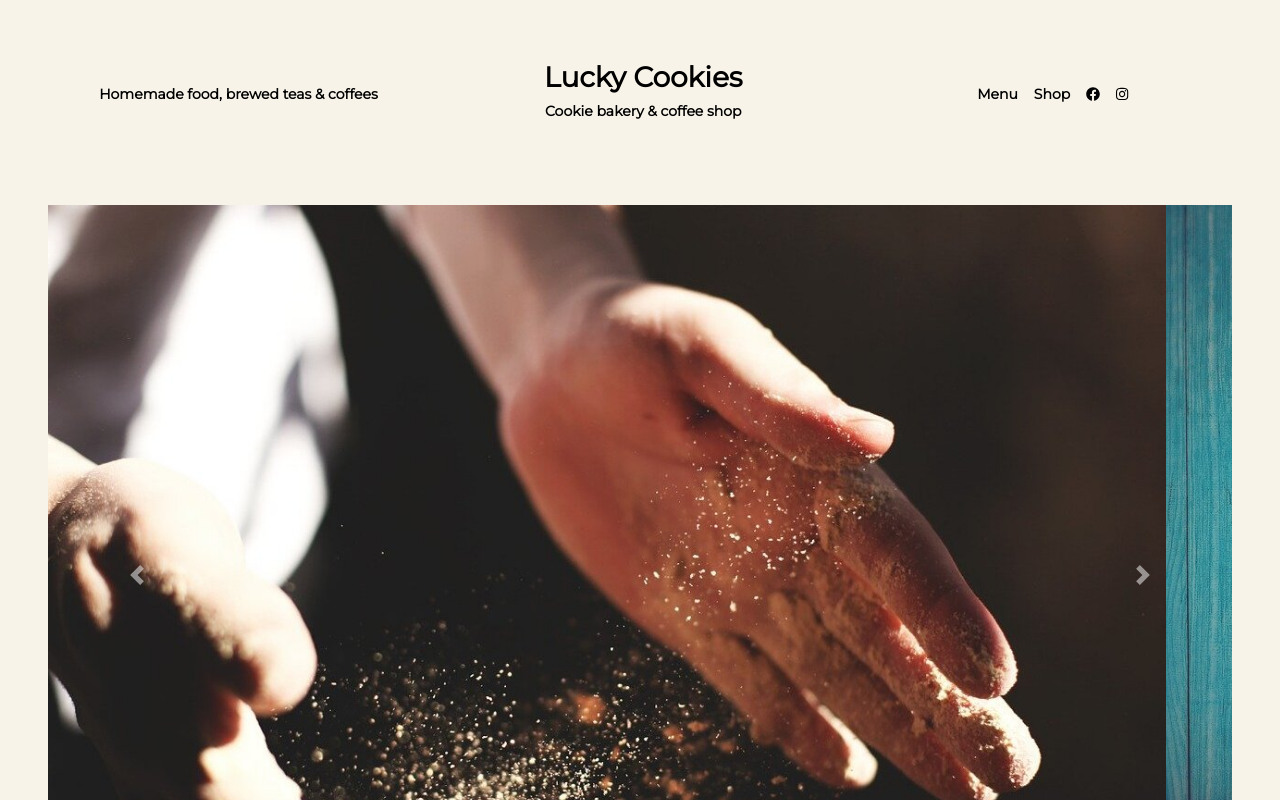
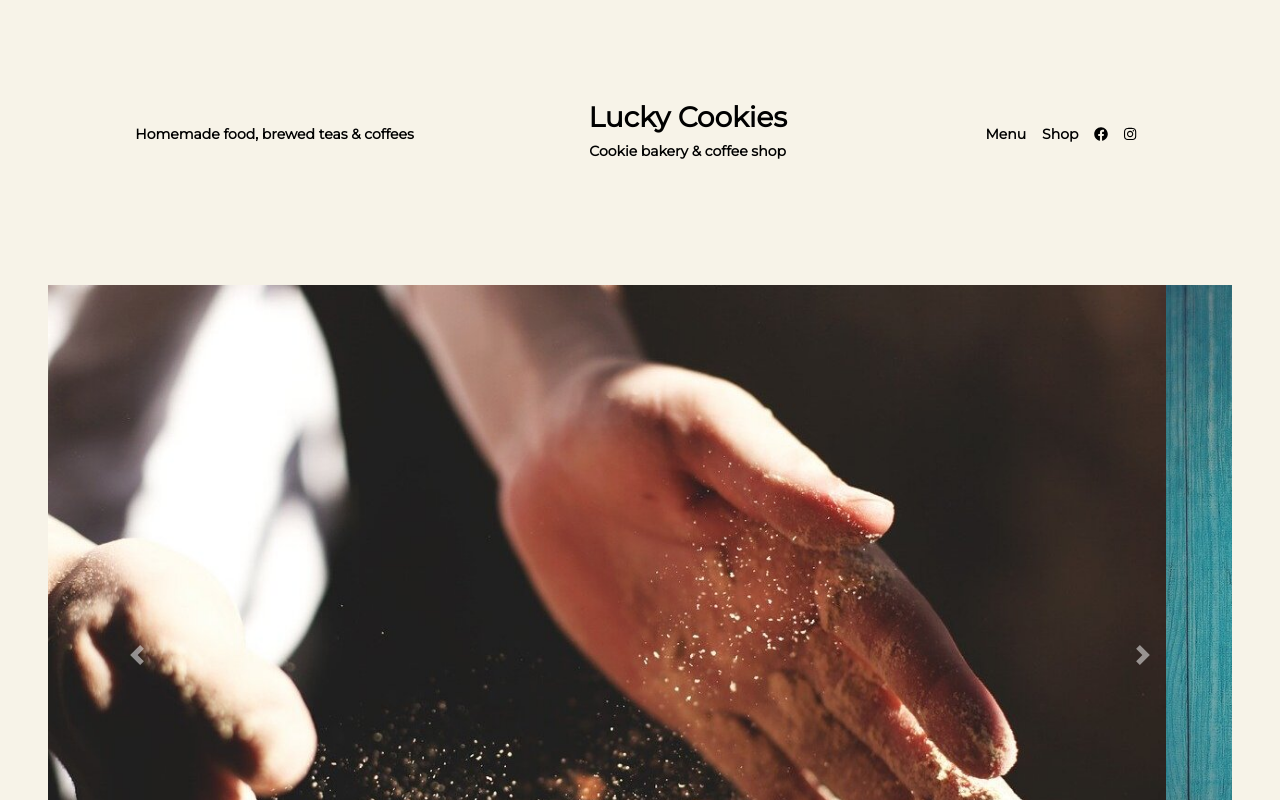
Before and after one commit to nicholas570/lucky-cookies, a React (Create React App) app: page / in a window 1280 px wide. Shown: the top 800 px of the page. Built offline with nearby package versions, Linux system fonts and the light colour scheme; the HTML template or start-up script is replaced by a standard one.

Commit message:
fixing navbar flex-grow

```diff
--- a/src/containers/general/Navbar.jsx
+++ b/src/containers/general/Navbar.jsx
@@ -26,9 +26,9 @@ function NavbarComponent(props) {
   return (
     <div>
       <Navbar
-        className="d-flex flex-row justify-content-around mt-5 mb-3"
+        className="d-flex flex-row justify-content-around mt-5 mb-3 p-5"
         light
-        expand="md"
+        expand="lg"
       >
         <NavbarText className="text-dark font-weight-bold d-none d-md-block">
           {main.motto}
@@ -38,7 +38,7 @@ function NavbarComponent(props) {
           <h6 className="font-weight-bold text-dark">{main.description}</h6>
         </NavbarBrand>
         <NavbarToggler onClick={toggle} />
-        <Collapse className={style.container} isOpen={isOpen} navbar>
+        <Collapse className="flex-grow-0" isOpen={isOpen} navbar>
           <Nav navbar>
             <NavItem>
               <NavLink className="font-weight-bold" href="/menu">
--- a/src/css/home/Navbar.module.css
+++ b/src/css/home/Navbar.module.css
@@ -1,9 +1,3 @@
-.container {
-  display: flex;
-  justify-content: center;
-  max-width: 20vw;
-}
-
 .decoration {
   text-decoration: none;
 }
```
